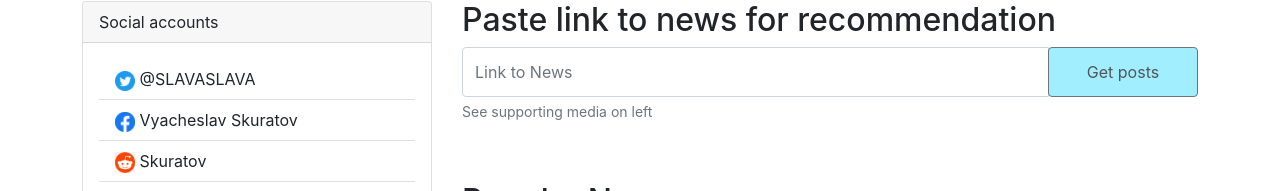
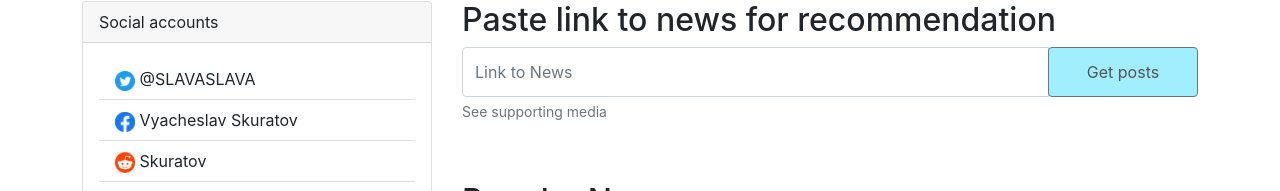
Before and after one commit to novda/hse-thesis-work-dev, a React (Create React App) app: page / in a window 1280 px wide. Shown: the part 115-306 px from the top of the page. Built offline with nearby package versions, Linux system fonts and the light colour scheme.

Commit message:
changed form label

```diff
--- a/src/components/MainPage.jsx
+++ b/src/components/MainPage.jsx
@@ -86,7 +86,7 @@ export function MainPage() {
                                 </Button>
                             </Link>
                         </InputGroup>
-                        <Form.Text className="text-muted">See supporting media on left</Form.Text>
+                        <Form.Text className="text-muted">See supporting media</Form.Text>
                     </Row>
                     <Row className="popular-news">
                         <h2>Popular News</h2>
--- a/src/components/MainPage.scss
+++ b/src/components/MainPage.scss
@@ -74,8 +74,6 @@ button {
   }
 }
 
-
-
 .text-muted {
   margin-top: -0.9em;
 }
```
